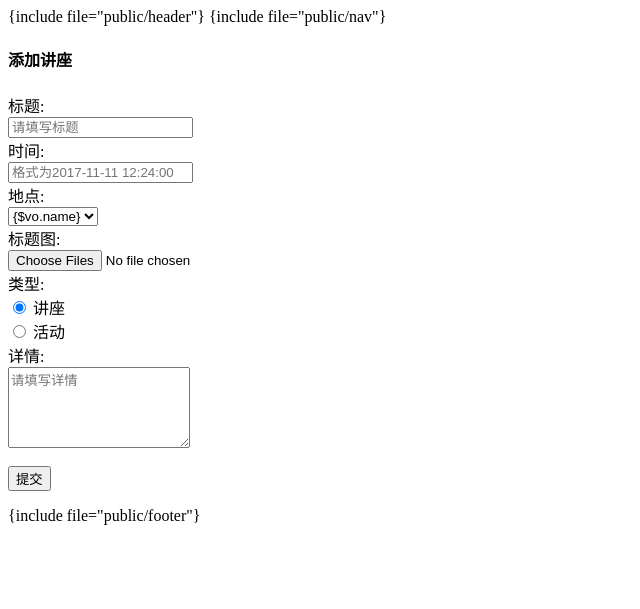
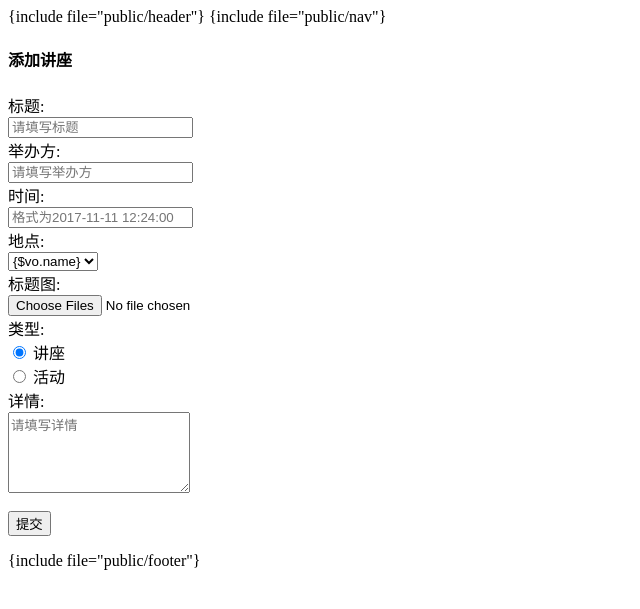
Before and after one commit to rehellinen/dingdang, a PHP site: the page made by application/admin/view/lecture/add.html in a window 1280 px wide. Shown: the top 609 px of the page, without its empty margins (0-640 px from the left). Run offline with PHP 8.4, Linux system fonts and the light colour scheme; the template is opened without the code that fills it, so the values that code supplies are empty.

Commit message:
add holder

```diff
--- a/application/admin/view/lecture/add.html
+++ b/application/admin/view/lecture/add.html
@@ -15,6 +15,13 @@
                     <label for="title" class="col-sm-2 control-label">标题:</label>
                     <div class="col-sm-5">
                         <input type="text" class="form-control" name="title" id="title" placeholder="请填写标题">
+                    </div>
+                </div>
+
+                <div class="form-group">
+                    <label for="holder" class="col-sm-2 control-label">举办方:</label>
+                    <div class="col-sm-5">
+                        <input type="text" class="form-control" name="holder" id="holder" placeholder="请填写举办方">
                     </div>
                 </div>
 
--- a/application/admin/view/lecture/index.html
+++ b/application/admin/view/lecture/index.html
@@ -22,6 +22,7 @@
                 <tr>
                     <th>id</th>
                     <th>标题</th>
+                    <th>举办方</th>
                     <th>时间</th>
                     <th>地点</th>
                     <th>类型</th>
@@ -33,6 +34,7 @@
                     <tr>
                         <td>{$vo.id}</td>
                         <td>{$vo.title}</td>
+                        <td>{$vo.holder}</td>
                         <td>{$vo.time}</td>
                         <td>{$vo.place_id.name}</td>
                         <td>{$vo.status|getLectureType}</td>
--- a/config/config.php
+++ b/config/config.php
@@ -22,7 +22,7 @@
     // 应用Trace
     'app_trace'              => false,
     // 应用模式状态
-    'app_status'             => 'server',
+    'app_status'             => 'home',
     // 是否支持多模块
     'app_multi_module'       => true,
     // 入口自动绑定模块
--- a/runtime/temp/bc72f3c541b044f3a4d50e8dbeac28ae.php
+++ b/runtime/temp/bc72f3c541b044f3a4d50e8dbeac28ae.php
@@ -1,4 +1,4 @@
-<?php if (!defined('THINK_PATH')) exit(); /*a:4:{s:72:"C:\wamp\www\dingdang\public/../application/admin\view\lecture\index.html";i:1513177000;s:72:"C:\wamp\www\dingdang\public/../application/admin\view\public\header.html";i:1510456974;s:69:"C:\wamp\www\dingdang\public/../application/admin\view\public\nav.html";i:1512123514;s:72:"C:\wamp\www\dingdang\public/../application/admin\view\public\footer.html";i:1510456924;}*/ ?>
+<?php if (!defined('THINK_PATH')) exit(); /*a:4:{s:72:"C:\wamp\www\dingdang\public/../application/admin\view\lecture\index.html";i:1513910463;s:72:"C:\wamp\www\dingdang\public/../application/admin\view\public\header.html";i:1510456974;s:69:"C:\wamp\www\dingdang\public/../application/admin\view\public\nav.html";i:1512123514;s:72:"C:\wamp\www\dingdang\public/../application/admin\view\public\footer.html";i:1510456924;}*/ ?>
 <!DOCTYPE html>
 <html xmlns="http://www.w3.org/1999/xhtml">
 <head>
@@ -81,6 +81,7 @@
                 <tr>
                     <th>id</th>
                     <th>标题</th>
+                    <th>举办方</th>
                     <th>时间</th>
                     <th>地点</th>
                     <th>类型</th>
@@ -92,6 +93,7 @@
                     <tr>
                         <td><?php echo $vo['id']; ?></td>
                         <td><?php echo $vo['title']; ?></td>
+                        <td><?php echo $vo['holder']; ?></td>
                         <td><?php echo $vo['time']; ?></td>
                         <td><?php echo $vo['place_id']['name']; ?></td>
                         <td><?php echo getLectureType($vo['status']); ?></td>
```
Also changed, not shown: application/admin/view/lecture/edit.html (+7 -0 lines), runtime/temp/71795762e9859cc88f5c30a3da66dedd.php (+8 -1 lines), runtime/temp/83ababdc77bb831edf8f816823670988.php (+8 -1 lines).
